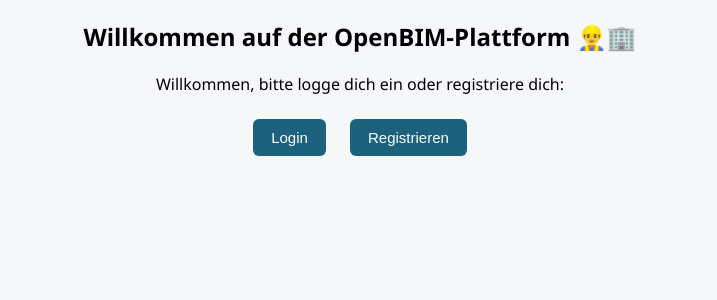
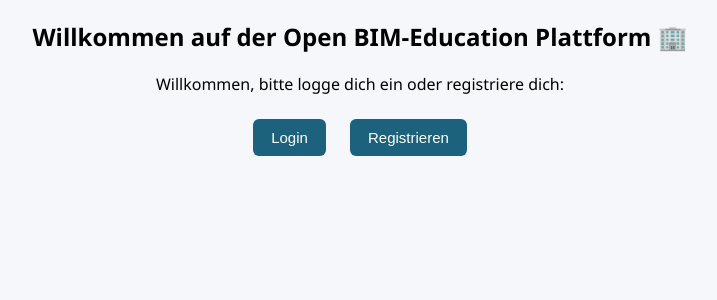
Before and after one commit to danzerderdon/P3-Open-Bim-Platform, a Django app: page / in a window 1280 px wide. Shown: the part 61-361 px from the top of the page, without its empty margins (280-997 px from the left). Run offline with Django 5.2, Linux system fonts and the light colour scheme.

```diff
--- a/tutorials/templates/base.html
+++ b/tutorials/templates/base.html
@@ -3,7 +3,7 @@
 <head>
     <meta charset="UTF-8">
     {% load static %}
-    <title>{% block title %}OpenBIM-Plattform{% endblock %}</title>
+    <title>{% block title %}Open BIM-Education Plattform{% endblock %}</title>
     <link rel="stylesheet" href="{% static 'css/style4.css' %}">
 
     <style>
--- a/tutorials/templates/tutorials/home.html
+++ b/tutorials/templates/tutorials/home.html
@@ -3,7 +3,7 @@
 {% block title %}Account{% endblock %}
 
 {% block content %}
-    <h2>Willkommen auf der OpenBIM-Plattform 👷‍♂️🏢</h2>
+    <h2>Willkommen auf der Open BIM-Education Plattform 🏢</h2>
 
     {% if user.is_authenticated %}
         <p>Sie sind eingeloggt als - {{ request.user.username }}</p>
```
